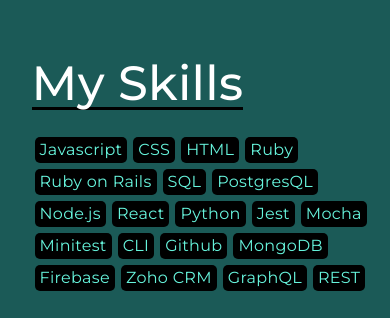
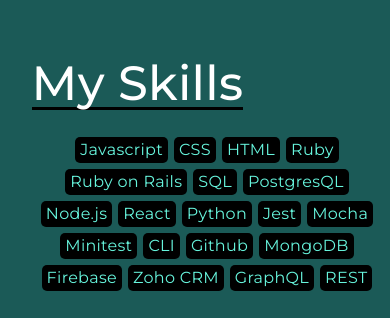
Before and after one commit to WMattWood/portfolio-site, a React (Vite) app: page / in a window 390 px wide. Shown: the part 800-1118 px from the top of the page. Built offline with nearby package versions, Linux system fonts and the light colour scheme; no server answers.

Commit message:
Re centered skillslistbox on mobile.

```diff
--- a/src/pages/HomePage.jsx
+++ b/src/pages/HomePage.jsx
@@ -297,7 +297,7 @@ const SkillsListBox = styled.div`
   margin-bottom: 24px;
 
   @media (max-width: 500px) {
-    justify-content: start;
+    /* justify-content: start; */
     /* max-width: 500px; */
     /* width: 35%; */
   }
```
